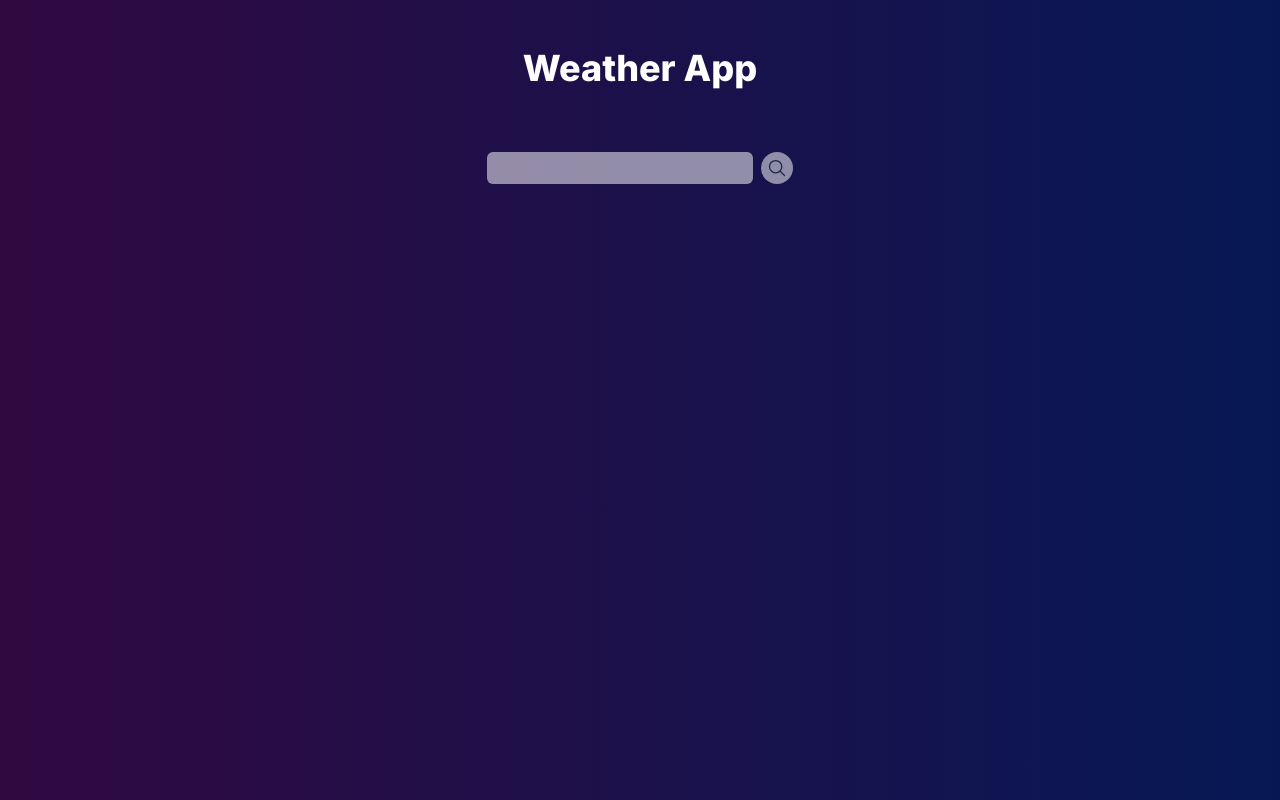
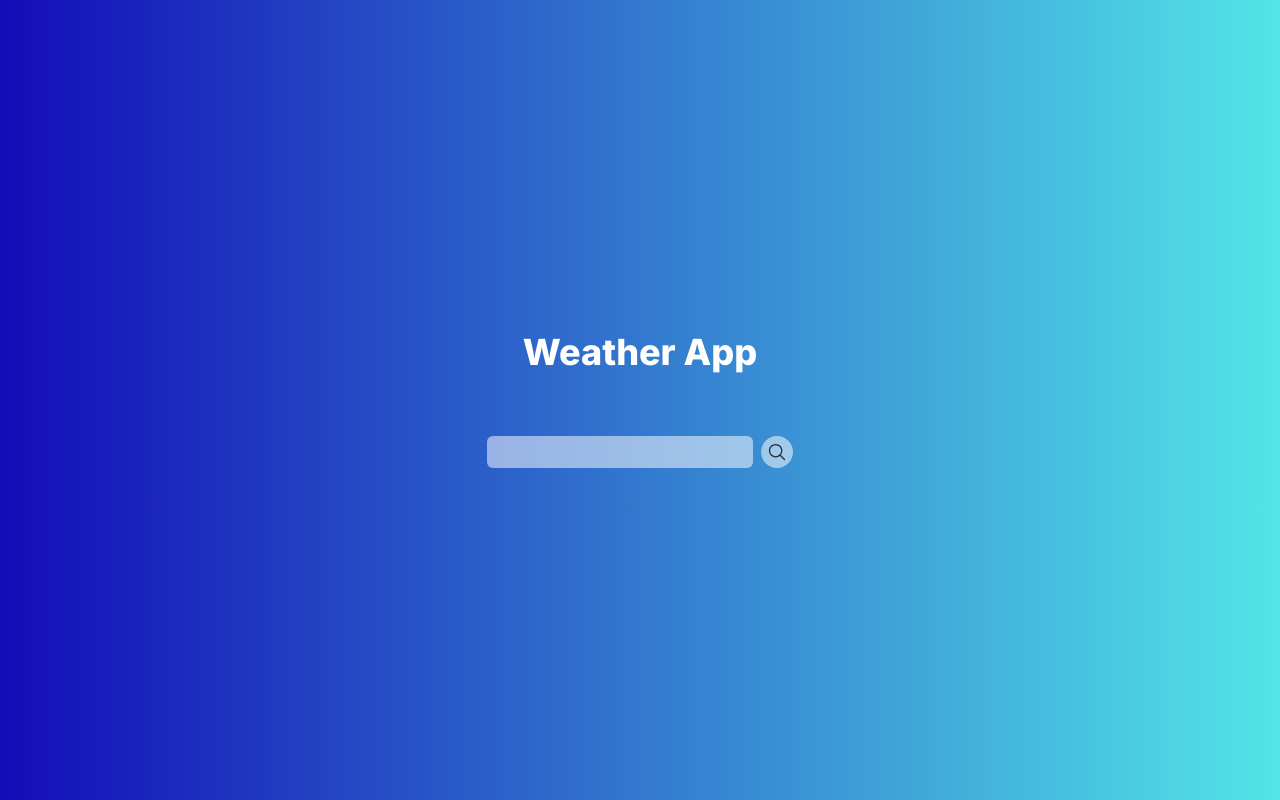
Before and after one commit to Santipac/WeatherApp, a React (Vite) app: page / in a window 1280 px wide. Built offline with nearby package versions, Linux system fonts and the light colour scheme.

Commit message:
WeatherApp already working

```diff
--- a/src/App.jsx
+++ b/src/App.jsx
@@ -2,7 +2,7 @@ import { Buscador } from './components/molecules/Buscador';
 
 function App() {
   return (
-    <div className="min-h-screen w-full bg-gradient-to-l from-[#061854] to-[#310941] flex flex-col  items-center p-12">
+    <div className="min-h-screen w-full bg-gradient-to-l from-[#52E5E7] to-[#130CB7] flex flex-col  justify-center items-center p-12">
       <h1 className="font-bold  text-white text-3xl md:text-4xl">
         Weather App
       </h1>
@@ -12,3 +12,5 @@ function App() {
 }
 
 export default App;
+
+// #061854  #310941
--- a/src/components/molecules/Buscador.jsx
+++ b/src/components/molecules/Buscador.jsx
@@ -30,7 +30,7 @@ export const Buscador = () => {
   }, [city]);
 
   return (
-    <div className="grid auto-rows-min mt-16 ">
+    <div className="grid auto-rows-min mt-16 min-h-min">
       <form className="flex items-center justify-center">
         <input
           className=" h-8 w-[15rem] md:w-auto bg-[#ffffff85]  rounded-md px-4 border-none focus:ring-black focus:border-none text-slate-800"
--- a/src/components/organism/InfoGrid.jsx
+++ b/src/components/organism/InfoGrid.jsx
@@ -27,7 +27,7 @@ export const InfoGrid = ({ weather }) => {
 
   return (
     <div className="grid auto-rows-min  text-center my-16">
-      <p className="font-normal text-md text-slate-400 pb-6">
+      <p className="font-normal text-md text-slate-200 pb-6">
         {location.localtime}
       </p>
       <div className="main-information flex flex-col justify-center items-center ">
@@ -44,15 +44,15 @@ export const InfoGrid = ({ weather }) => {
           {current.temp_c} ºC
         </h2>
       </div>
-      <div className="secondary-info flex items-center justify-between my-8 p-4">
+      <div className="secondary-info flex items-center justify-between my-8 p-2">
         <p className="flex items-center  text-white">
           <TbDroplet size="25px" className="mr-2 " /> {current.humidity} %
         </p>
-        <p className="flex items-center px-6 text-white">
+        <p className="flex items-center sm:px-6 text-white">
           <TbTemperature size="25px" className="mr-2 " />
           {Math.round(current.feelslike_c)} ºC
         </p>
-        <p className="flex items-center  text-white">
+        <p className="flex items-center text-sm text-white">
           <TbWind size="25px" className="mr-2 " /> {current.wind_kph} km/h
         </p>
       </div>
```
